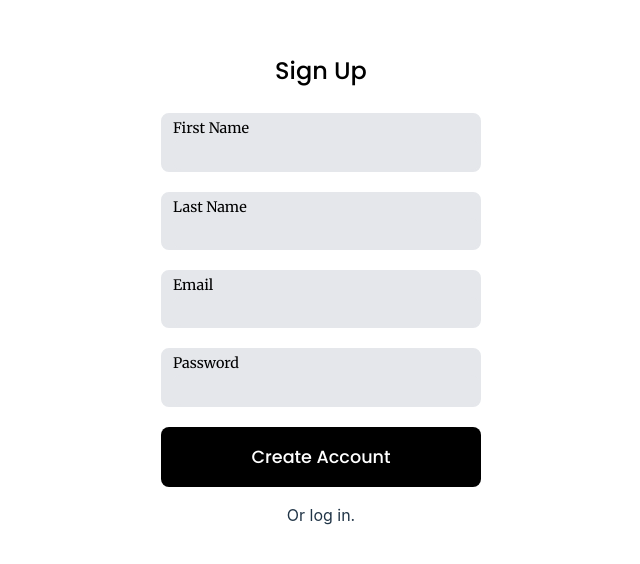
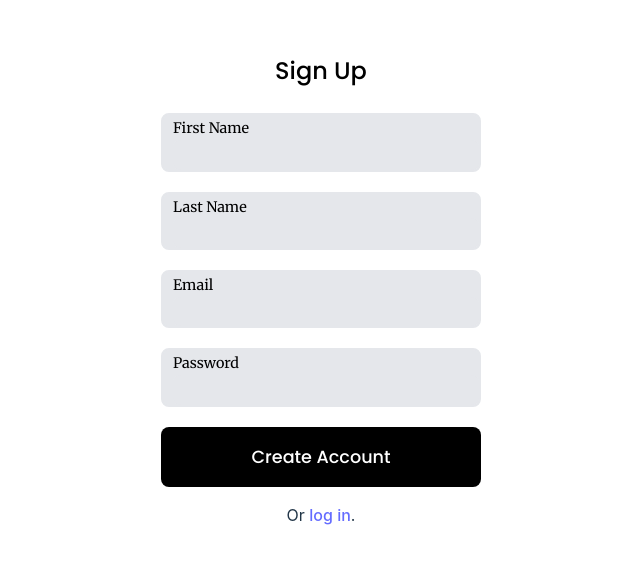
Before and after one commit to nchanyal/job-tracker, a React app: page /register in a window 1280 px wide. Shown: the part 114-678 px from the top of the page, without its empty margins (319-959 px from the left). Built offline with nearby package versions, Linux system fonts and the light colour scheme; the HTML template or start-up script is replaced by a standard one.

Commit message:
Add Layout component
Users will be unable to access the login/register
page without this component

```diff
--- a/package.json
+++ b/package.json
@@ -11,7 +11,8 @@
   },
   "dependencies": {
     "react": "^18.3.1",
-    "react-dom": "^18.3.1"
+    "react-dom": "^18.3.1",
+    "react-router-dom": "^6.27.0"
   },
   "devDependencies": {
     "@eslint/js": "^9.11.1",
--- a/src/App.jsx
+++ b/src/App.jsx
@@ -1,10 +1,18 @@
 import SignInForm from './components/SignInForm/index.jsx';
 import RegisterForm from './components/RegisterForm/index.jsx';
+import Layout from './components/Layout/index.jsx';
+import { BrowserRouter, Routes, Route } from 'react-router-dom';
 import './App.css';
 
 function App() {
   return (
-    <RegisterForm />
+    <BrowserRouter>
+    <Routes>
+      <Route path='/' element={<Layout/>} />
+      <Route path='/login' element={<SignInForm/>} />
+      <Route path='/register' element={<RegisterForm/>} />
+    </Routes>
+    </BrowserRouter>
   );
 }
 
--- /dev/null
+++ b/src/components/Layout/index.jsx
@@ -0,0 +1,18 @@
+import { Link } from "react-router-dom";
+
+function Layout() {
+    return (
+        <nav>
+            <ul>
+                <li>
+                    <Link to='/login'>Log in</Link>
+                </li>
+                <li>
+                    <Link to='/register'>Register</Link>
+                </li>
+            </ul>
+        </nav>
+    );
+}
+
+export default Layout
--- a/src/components/RegisterForm/index.jsx
+++ b/src/components/RegisterForm/index.jsx
@@ -1,4 +1,5 @@
 import classes from '../SignInForm/SignInForm.module.css';
+import { Link } from 'react-router-dom';
 
 function RegisterForm() {
     return (
@@ -22,7 +23,7 @@ function RegisterForm() {
                     <input type='password' id='password' name='user_password' maxLength={128} minLength={5} required/>
                 </div>
                 <button className={`${classes.submitButton}`} type='submit'>Create Account</button>
-                <p>Or log in.</p>
+                <p>Or <Link to='/login'>log in</Link>.</p>
             </form>
         </div>
     );
--- a/src/components/SignInForm/index.jsx
+++ b/src/components/SignInForm/index.jsx
@@ -1,4 +1,5 @@
 import classes from './SignInForm.module.css';
+import { Link } from 'react-router-dom';
 
 function SignInForm() {
     return (
@@ -14,7 +15,7 @@ function SignInForm() {
                     <input type='password' id='password' name='user_password' required/>
                 </div>
                 <button className={`${classes.submitButton}`} type='submit'>Log In</button>
-                <p>No Account? Create one.</p>
+                <p>No Account? <Link to='/register'>Create one.</Link></p>
             </form>
         </div>
     );
```
Also changed, not shown: 1 other file (tests, documents, lock files or other folders).
